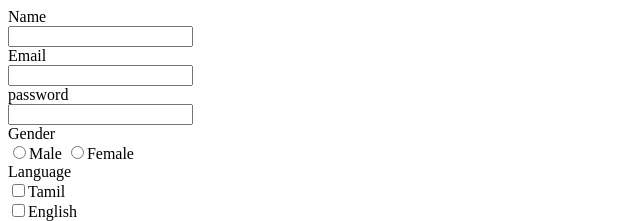
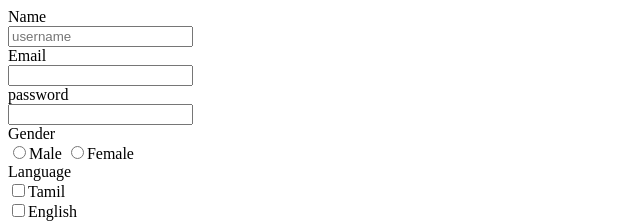
Before and after one commit to jasir7272/first, a plain HTML site: page index.html in a window 1280 px wide. Shown: the top 221 px of the page, 0-640 px from the left. Drawn offline with Linux system fonts and the light colour scheme.

Commit message:
Update index.html

```diff
--- a/index.html
+++ b/index.html
@@ -8,7 +8,7 @@
 <body>
     <form>
         <lable>Name</lable><br>
-        <input type="text"><br>
+        <input type="text" placeholder="username"><br>
         <lable>Email</lable><br>
         <input type="email"><br>
         <lable>password</lable><br>
```
